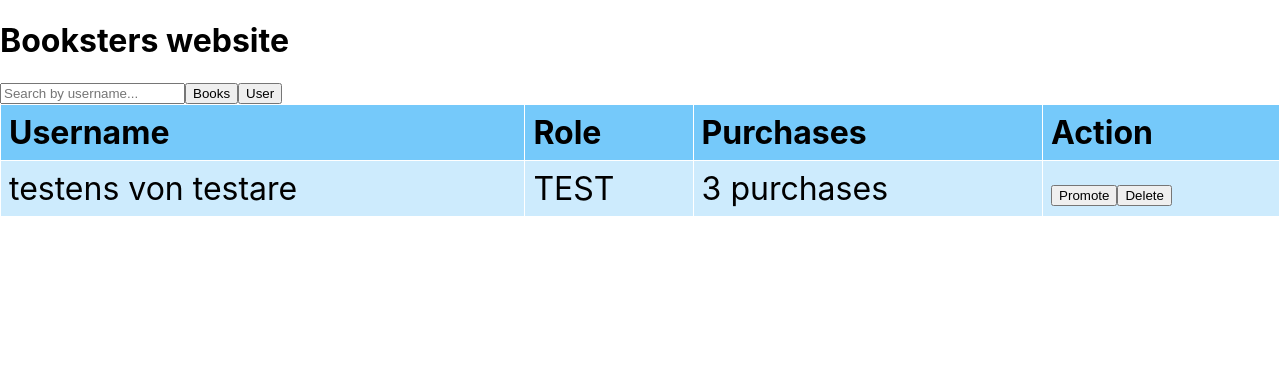
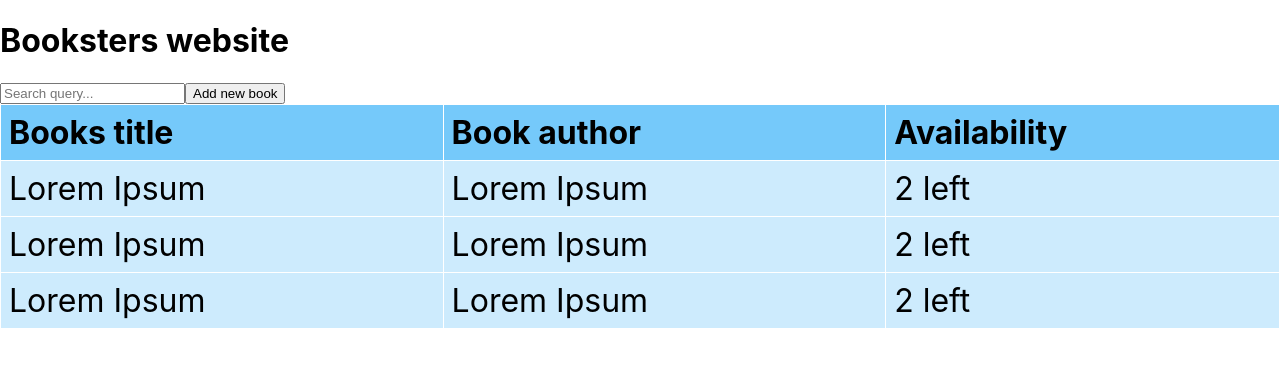
Before and after one commit to Nemkunde/third-timers, a React (Create React App) app: page / in a window 1280 px wide. Shown: the top 366 px of the page. Built offline with nearby package versions, Linux system fonts and the light colour scheme; no server answers.

Commit message:
adminbook changes on App.js

```diff
--- a/src/App.js
+++ b/src/App.js
@@ -1,5 +1,5 @@
-import AdminUserPage from './pages/adminUserPage.js';
-import './App.css';
+import AdminBookPage from "./pages/adminBookPage.js";
+import "./App.css";
 
 function App() {
   return (
@@ -8,7 +8,7 @@ function App() {
         <h1>Booksters website</h1>
       </header>
 
-      <AdminUserPage />
+      <AdminBookPage />
     </>
   );
 }
--- a/src/pages/adminBookPage.js
+++ b/src/pages/adminBookPage.js
@@ -1,10 +1,9 @@
-<<<<<<< Updated upstream
 import React from "react";
-
 function AdminBookPage() {
   const handleAddbtn = (event) => {
     event.preventDefault();
   };
+
   return (
     <div className="adminBookPage-container">
       <input
@@ -47,14 +46,3 @@ function AdminBookPage() {
 }
 
 export default AdminBookPage;
-=======
-/*This file will render an admin view with all available book categories a search bar, a sign out button, and five different buttons for the order/action categories of the table:
-increment/decrement, order, edit and delete button. There will also be a tab for changing tables for user and book view.*/
-import React from "react";
-
-function adminBookPage() {
-  return <div>adminBookPage</div>;
-}
-
-export default adminBookPage;
->>>>>>> Stashed changes
```
